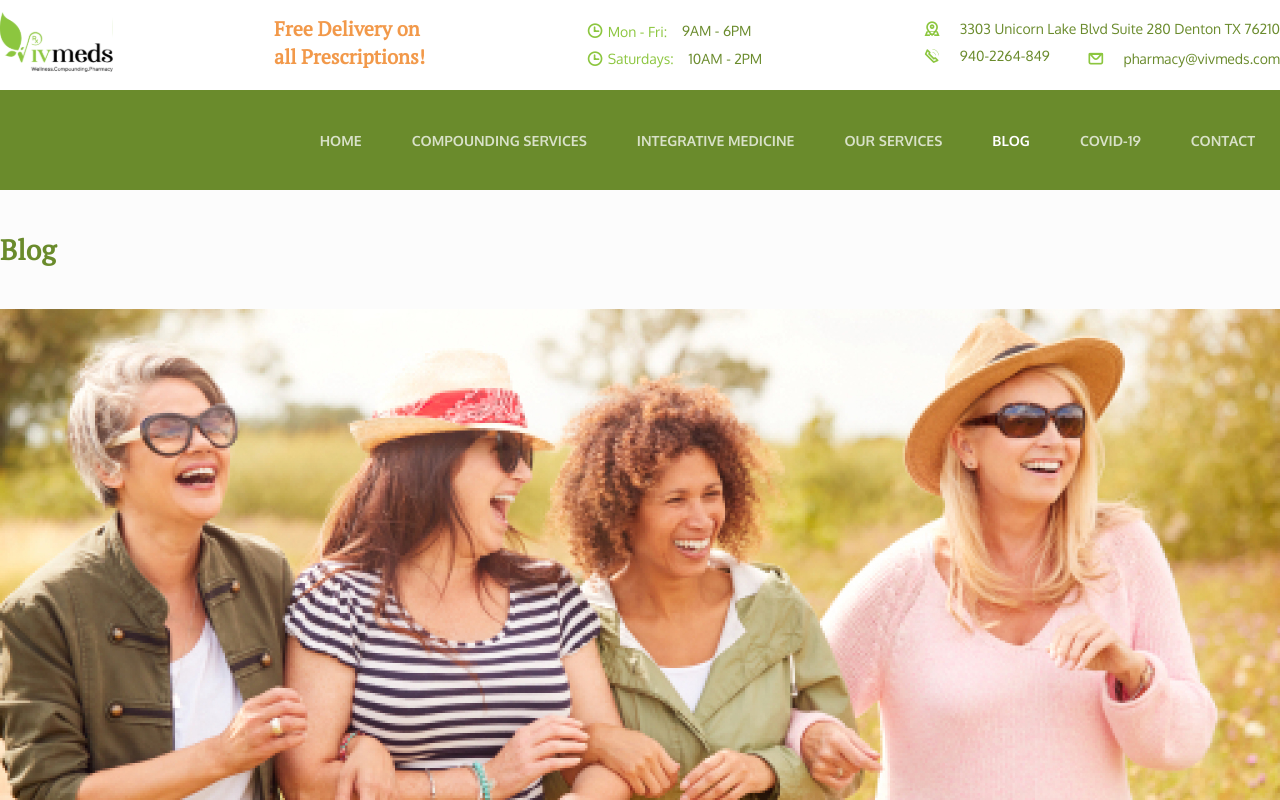
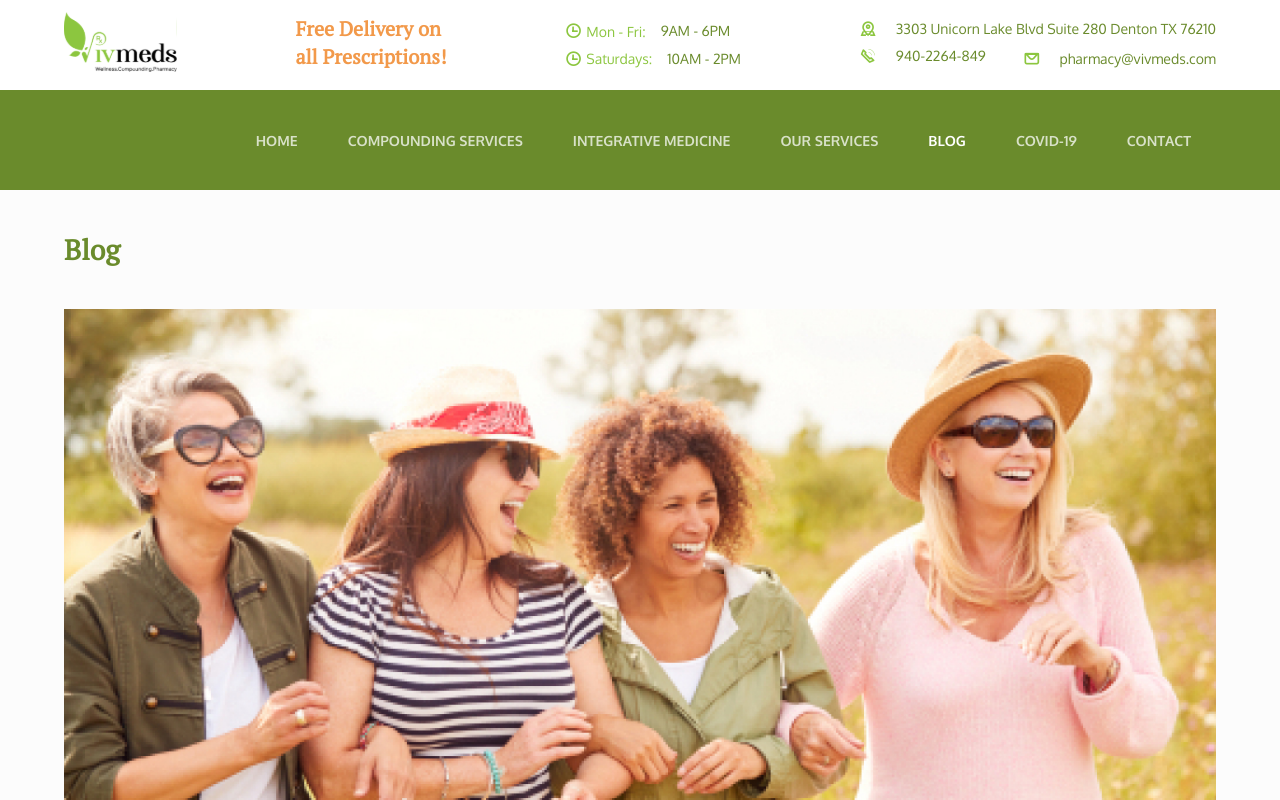
Before and after one commit to ismailomodara/viv-meds, a Nuxt app: page /blog in a window 1280 px wide. Shown: the top 800 px of the page. Built offline with nearby package versions, Linux system fonts and the light colour scheme; no server answers; what vue-carousel-3d would draw is missing.

Commit message:
Updated SSR to false

```diff
--- a/assets/css/layouts.scss
+++ b/assets/css/layouts.scss
@@ -8,7 +8,7 @@
 
 .el-container {
   height: 100%;
-  max-width: 1366px !important;
+  max-width: 90% !important;
   margin: 0 auto !important
 }
 
@@ -152,6 +152,12 @@
   margin: 40px 0;
 }
 
+@media (min-width: 1440px) {
+  .el-container {
+    max-width: 1366px !important;
+  }
+}
+
 @media (max-width: 1024px) {
   .hidden-md-and-down {
     display: none !important
--- a/components/Blog/BlogCard.vue
+++ b/components/Blog/BlogCard.vue
@@ -5,7 +5,6 @@
     </div>
     <div class="vm-blog-card__content">
       <h3>{{ title }}</h3>
-      <p>{{ description }}</p>
       <nuxt-link :to="`/blog/${id}`">
         <el-button type="primary">Read more</el-button>
       </nuxt-link>
--- a/nuxt.config.js
+++ b/nuxt.config.js
@@ -1,4 +1,5 @@
 export default {
+  ssr: false,
   // Target: https://go.nuxtjs.dev/config-target
   target: 'static',
 
```
